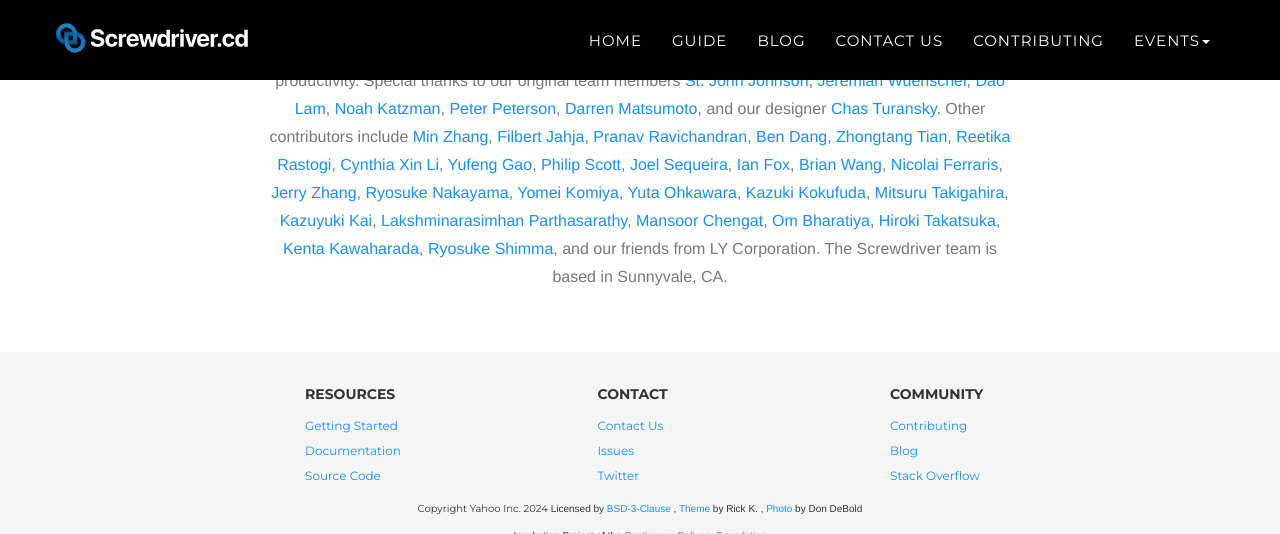
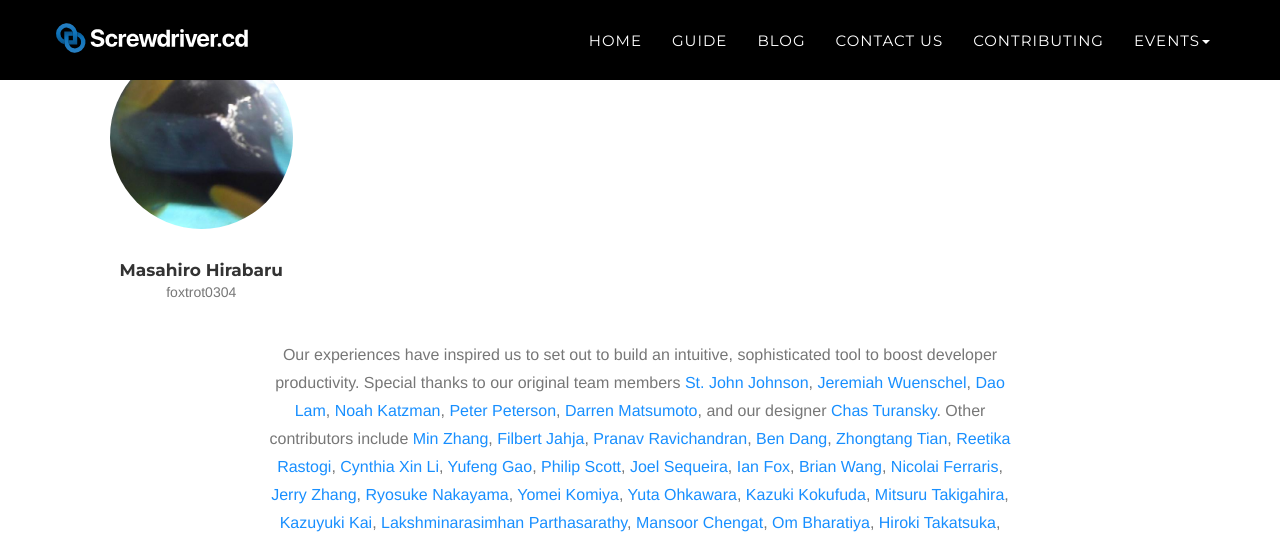
Before and after one commit to screwdriver-cd/homepage, a Jekyll site: the page built from index.html, in a window 1280 px wide and 900 px high, scrolled down 3694 px, cut to the strip 0-534 px from the top of the window. Built offline with Jekyll 4.4.1, drawn with Linux system fonts in a browser that asks for light colours; some web fonts are replaced.

Commit message:
Add: new member (#94)
* add: new member

* Update Gemfile

```diff
--- a/Gemfile
+++ b/Gemfile
@@ -8,7 +8,7 @@
 #
 # This will help ensure the proper Jekyll version is running.
 # Happy Jekylling!
-gem "jekyll", "4.2.2"
+gem "jekyll", "4.3.3"
 
 # This is the default theme for new Jekyll sites. You may change this to anything you like.
 gem "minima", "~> 2.5", ">= 2.5.1"
--- a/_config.yml
+++ b/_config.yml
@@ -135,3 +135,8 @@
   pic: yakanechi
   position: yakanechi
   github: https://github.com/yakanechi
+
+- name: Masahiro Hirabaru
+  pic: foxtrot0304
+  position: foxtrot0304
+  github: https://github.com/foxtrot0304
```
Also changed, not shown: Gemfile.lock, img/team/foxtrot0304.jpg (added).
